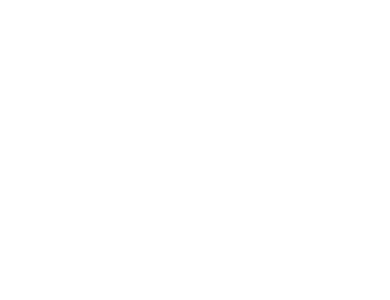
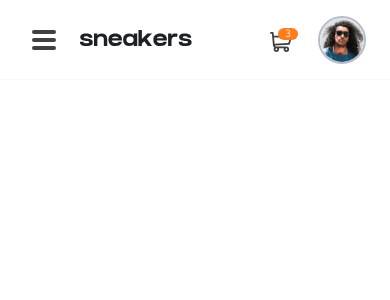
Before and after one commit to smartinsdev/ecommerce-product-view, a Next.js app: page / in a window 390 px wide. Shown: the top 300 px of the page. Built offline with nearby package versions, Linux system fonts and the light colour scheme.

Commit message:
feat: add the Header component

```diff
--- /dev/null
+++ b/components/header/Header.tsx
@@ -0,0 +1,9 @@
+import { NavBar } from "./NavBar";
+
+export function Header() {
+  return (
+    <header className="w-full h-20 border-b border-neutral-100">
+      <NavBar />
+    </header>
+  );
+}
--- /dev/null
+++ b/components/header/NavBar.tsx
@@ -0,0 +1,27 @@
+import { useState } from "react";
+import Image from "next/image";
+
+import { ButtonCart, DropBox, ButtonMobile, Logo } from "../ui";
+
+import avatar from "../../public/images/image-avatar.png";
+import { NavItens } from "./NavItens";
+
+export function NavBar() {
+  const [openCart, setOpenCart] = useState(false);
+  return (
+    <nav className="relative h-full flex items-center justify-between px-6 md:px-0">
+      <div className="flex items-center space-x-4 md:space-x-0 md:gap-10">
+        <ButtonMobile />
+        <Logo />
+        <NavItens />
+      </div>
+      <div className="flex items-center justify-center space-x-4">
+        <ButtonCart onClick={() => setOpenCart(!openCart)} />
+        <div className="w-12 h-12 overflow-hidden rounded-full cursor-pointer border-2 border-neutral-200 transition-all duration-300 hover:border-primary">
+          <Image src={avatar} alt="Username avatar" />
+        </div>
+      </div>
+      <DropBox openCart={openCart} />
+    </nav>
+  );
+}
--- /dev/null
+++ b/components/header/NavItens.tsx
@@ -0,0 +1,20 @@
+import Link from "next/link";
+
+const itens = ["collections", "men", "women", "about", "contact"];
+
+export function NavItens() {
+  return (
+    <ul className="hidden md:flex items-center space-x-2">
+      {itens.map((item) => (
+        <li key={item}>
+          <Link
+            href={`/${item}`}
+            className="py-7 px-1 block text-neutral-300 transition-colors duration-300 hover:text-neutral-400 relative nav-link"
+          >
+            {item}
+          </Link>
+        </li>
+      ))}
+    </ul>
+  );
+}
--- /dev/null
+++ b/components/header/index.tsx
@@ -0,0 +1 @@
+export { Header } from "./Header";
--- /dev/null
+++ b/components/ui/ButtonCart.tsx
@@ -0,0 +1,27 @@
+import { MouseEventHandler } from "react";
+
+type Props = {
+  onClick: MouseEventHandler<HTMLButtonElement>;
+};
+
+export function ButtonCart({ onClick }: Props) {
+  return (
+    <button
+      className="w-10 h-10 p-2 mt-2 relative text-neutral-700 flex justify-center items-center hover:text-neutral-300 transition-colors duration-200"
+      onClick={onClick}
+    >
+      <svg
+        fillRule="nonzero"
+        fill="currentColor"
+        viewBox="0 0 24 24"
+        xmlns="http://www.w3.org/2000/svg"
+        className="w-6 h-6"
+      >
+        <path d="M20.925 3.641H3.863L3.61.816A.896.896 0 0 0 2.717 0H.897a.896.896 0 1 0 0 1.792h1l1.031 11.483c.073.828.52 1.726 1.291 2.336C2.83 17.385 4.099 20 6.359 20c1.875 0 3.197-1.87 2.554-3.642h4.905c-.642 1.77.677 3.642 2.555 3.642a2.72 2.72 0 0 0 2.717-2.717 2.72 2.72 0 0 0-2.717-2.717H6.365c-.681 0-1.274-.41-1.53-1.009l14.321-.842a.896.896 0 0 0 .817-.677l1.821-7.283a.897.897 0 0 0-.87-1.114ZM6.358 18.208a.926.926 0 0 1 0-1.85.926.926 0 0 1 0 1.85Zm10.015 0a.926.926 0 0 1 0-1.85.926.926 0 0 1 0 1.85Zm2.021-7.243-13.8.81-.57-6.341h15.753l-1.383 5.53Z" />
+      </svg>
+      <span className="absolute top-1 right-1 flex items-center justify-center bg-primary text-[10px] text-primary-pale w-5 h-3 rounded-lg">
+        3
+      </span>
+    </button>
+  );
+}
--- /dev/null
+++ b/components/ui/ButtonMobile.tsx
@@ -0,0 +1,23 @@
+import { useState } from "react";
+
+export function ButtonMobile() {
+  const [openMenu, setOpenMenu] = useState(false);
+  return (
+    <div className="h-10 w-10 block md:hidden">
+      <button
+        className="w-full h-full p-1 flex flex-col justify-center items-center"
+        onClick={() => setOpenMenu(!openMenu)}
+      >
+        <span
+          className={`line ${openMenu ? "rotate-45 translate-y-1" : ""}`}
+        ></span>
+        <span
+          className={`line ${openMenu ? "opacity-0" : "opacity-100"}`}
+        ></span>
+        <span
+          className={`line ${openMenu ? "-rotate-45 -translate-y-3" : ""}`}
+        ></span>
+      </button>
+    </div>
+  );
+}
--- /dev/null
+++ b/components/ui/DropBox.tsx
@@ -0,0 +1,20 @@
+type Props = {
+  openCart: boolean;
+};
+
+export function DropBox({ openCart }: Props) {
+  return (
+    <div
+      className={`${
+        openCart ? "flex" : "hidden"
+      } w-[95%] h-52 border border-gray-300 flex-col absolute right-1/2 translate-x-1/2 top-20 z-10 mt-3 rounded-lg bg-white shadow-2xl p-0 md:mt-6 md:px-4 md:w-80 md:right-1 md:top-14 md:translate-x-0`}
+    >
+      <div className="border-b border-neutral-100">
+        <h3 className="text-sm font-bold py-4 px-6">Cart</h3>
+      </div>
+      <div className="flex items-center justify-center flex-1">
+        <p className="font-normal text-neutral-300">Your cart is empty.</p>
+      </div>
+    </div>
+  );
+}
--- /dev/null
+++ b/components/ui/Logo.tsx
@@ -0,0 +1,11 @@
+import Image from "next/image";
+import Link from "next/link";
+import logo from "../../public/images/logo.svg";
+
+export function Logo() {
+  return (
+    <Link href="/" className="block w-28 h-5">
+      <Image src={logo} alt="Sneakers Logo Maker " />
+    </Link>
+  );
+}
--- /dev/null
+++ b/components/ui/index.tsx
@@ -0,0 +1,6 @@
+import { DropBox } from "./DropBox";
+import { ButtonCart } from "./ButtonCart";
+import { ButtonMobile } from "./ButtonMobile";
+import { Logo } from "./Logo";
+
+export { DropBox, ButtonCart, ButtonMobile, Logo };
--- a/pages/index.tsx
+++ b/pages/index.tsx
@@ -1,4 +1,5 @@
 import Head from "next/head";
+import { Header } from "../components/header";
 
 export default function Home() {
   return (
@@ -16,6 +17,9 @@ export default function Home() {
           content="This is a solution to the E-commerce product page challenge on Frontend Mentor"
         />
       </Head>
+      <div className="max-w-7xl mx-auto px-0 md:px-5">
+        <Header />
+      </div>
     </>
   );
 }
--- a/styles/globals.css
+++ b/styles/globals.css
@@ -2,3 +2,19 @@
 @tailwind base;
 @tailwind components;
 @tailwind utilities;
+
+@layer base {
+  body {
+    font-family: "Kumbh Sans", sans-serif;
+  }
+}
+
+@layer components {
+  .line {
+    @apply h-1 w-6 my-[2px] rounded-full bg-neutral-700 transition ease-linear transform duration-100;
+  }
+  .nav-link {
+    @apply after:absolute after:w-0 after:h-1 after:bottom-0 after:bg-primary after:left-0
+      after:rounded-sm after:transition-all after:duration-300 hover:after:w-full;
+  }
+}
--- a/tailwind.config.js
+++ b/tailwind.config.js
@@ -6,7 +6,16 @@ module.exports = {
     "./components/**/*.{js,ts,jsx,tsx}",
   ],
   theme: {
-    extend: {},
+    extend: {
+      colors: {
+        'primary': 'hsl(26, 100%, 55%)',
+        'primary-pale': 'hsl(25, 100%, 94%)',
+        'neutral-100': 'hsl(223, 64%, 98%)',
+        'neutral-200': 'hsl(220, 14%, 75%)',
+        'neutral-300': 'hsl(219, 9%, 45%)',
+        'neutral-400': 'hsl(220, 13%, 13%)'
+      }
+    },
   },
   plugins: [],
 }
```
